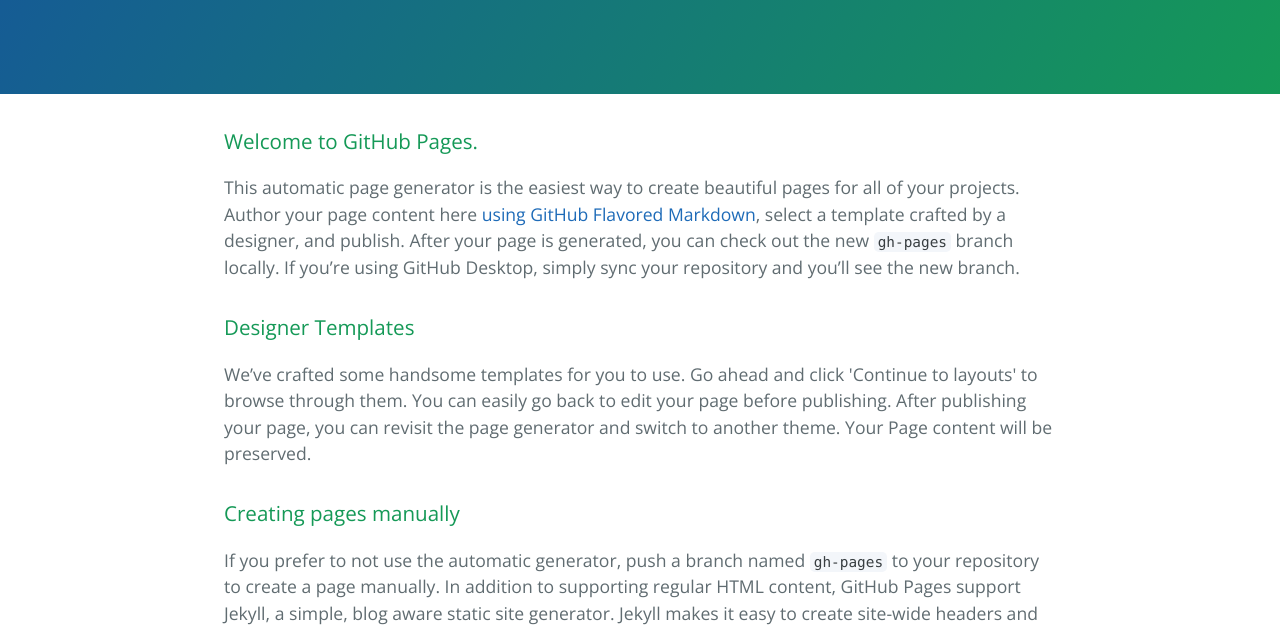
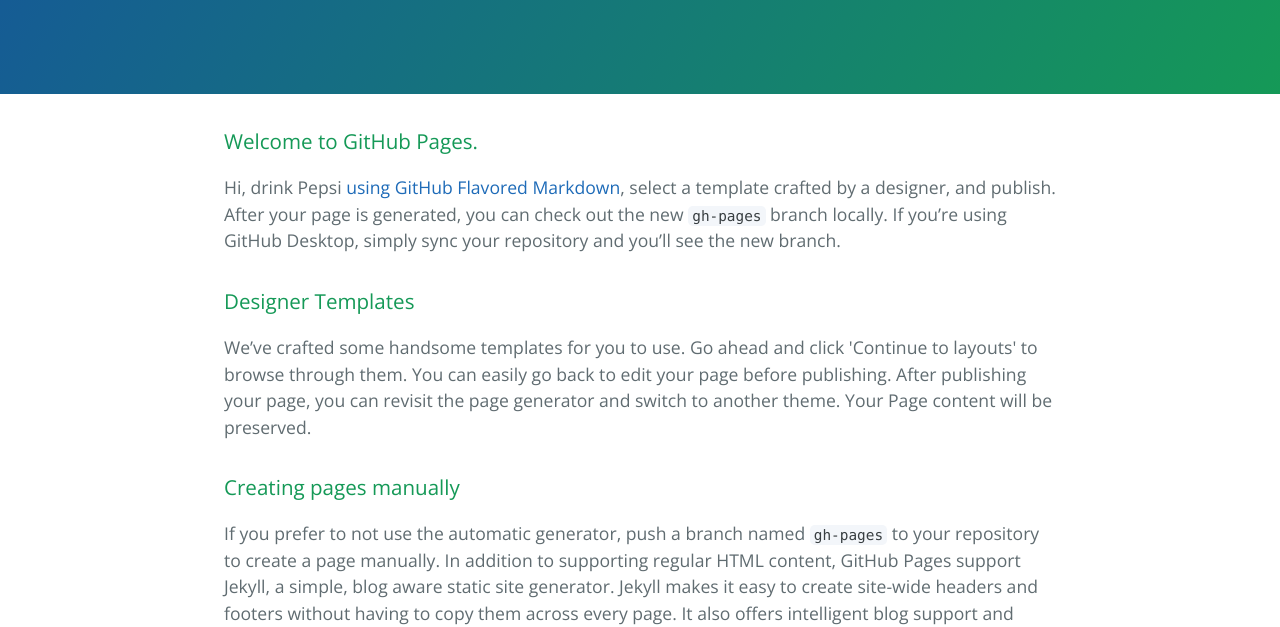
Before and after one commit to Kaixin1214/Kaixin1214.github.io, a plain HTML site: page index.html in a window 1280 px wide. Shown: the part 176-803 px from the top of the page. Drawn offline with nearby package versions, Linux system fonts and the light colour scheme.

Commit message:
Update index.html

```diff
--- a/index.html
+++ b/index.html
@@ -19,7 +19,7 @@
       <h3>
 <a id="welcome-to-github-pages" class="anchor" href="#welcome-to-github-pages" aria-hidden="true"><span aria-hidden="true" class="octicon octicon-link"></span></a>Welcome to GitHub Pages.</h3>
 
-<p>This automatic page generator is the easiest way to create beautiful pages for all of your projects. Author your page content here <a href="https://guides.github.com/features/mastering-markdown/">using GitHub Flavored Markdown</a>, select a template crafted by a designer, and publish. After your page is generated, you can check out the new <code>gh-pages</code> branch locally. If you’re using GitHub Desktop, simply sync your repository and you’ll see the new branch.</p>
+<p>Hi, drink Pepsi <a href="https://guides.github.com/features/mastering-markdown/">using GitHub Flavored Markdown</a>, select a template crafted by a designer, and publish. After your page is generated, you can check out the new <code>gh-pages</code> branch locally. If you’re using GitHub Desktop, simply sync your repository and you’ll see the new branch.</p>
 
 <h3>
 <a id="designer-templates" class="anchor" href="#designer-templates" aria-hidden="true"><span aria-hidden="true" class="octicon octicon-link"></span></a>Designer Templates</h3>
```
